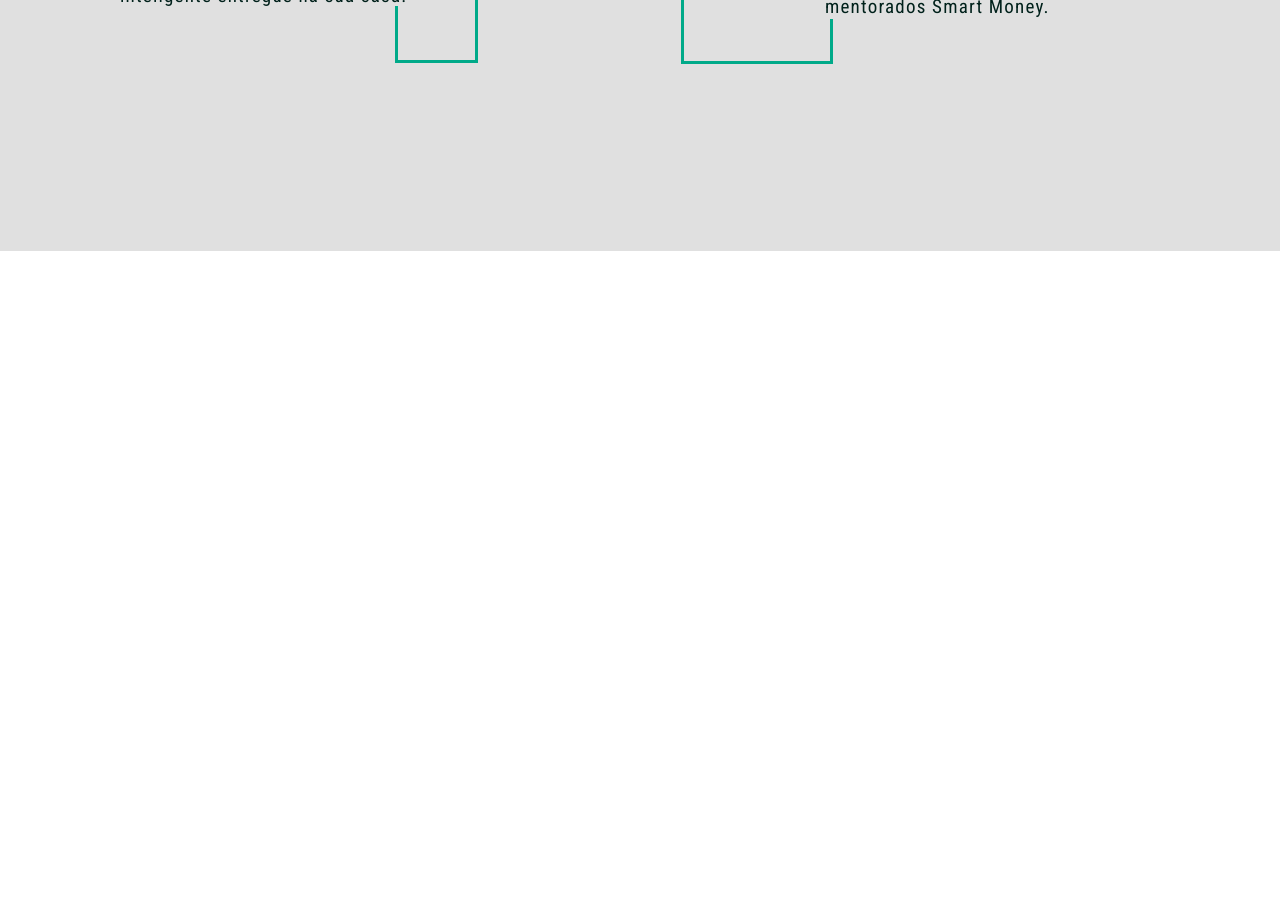
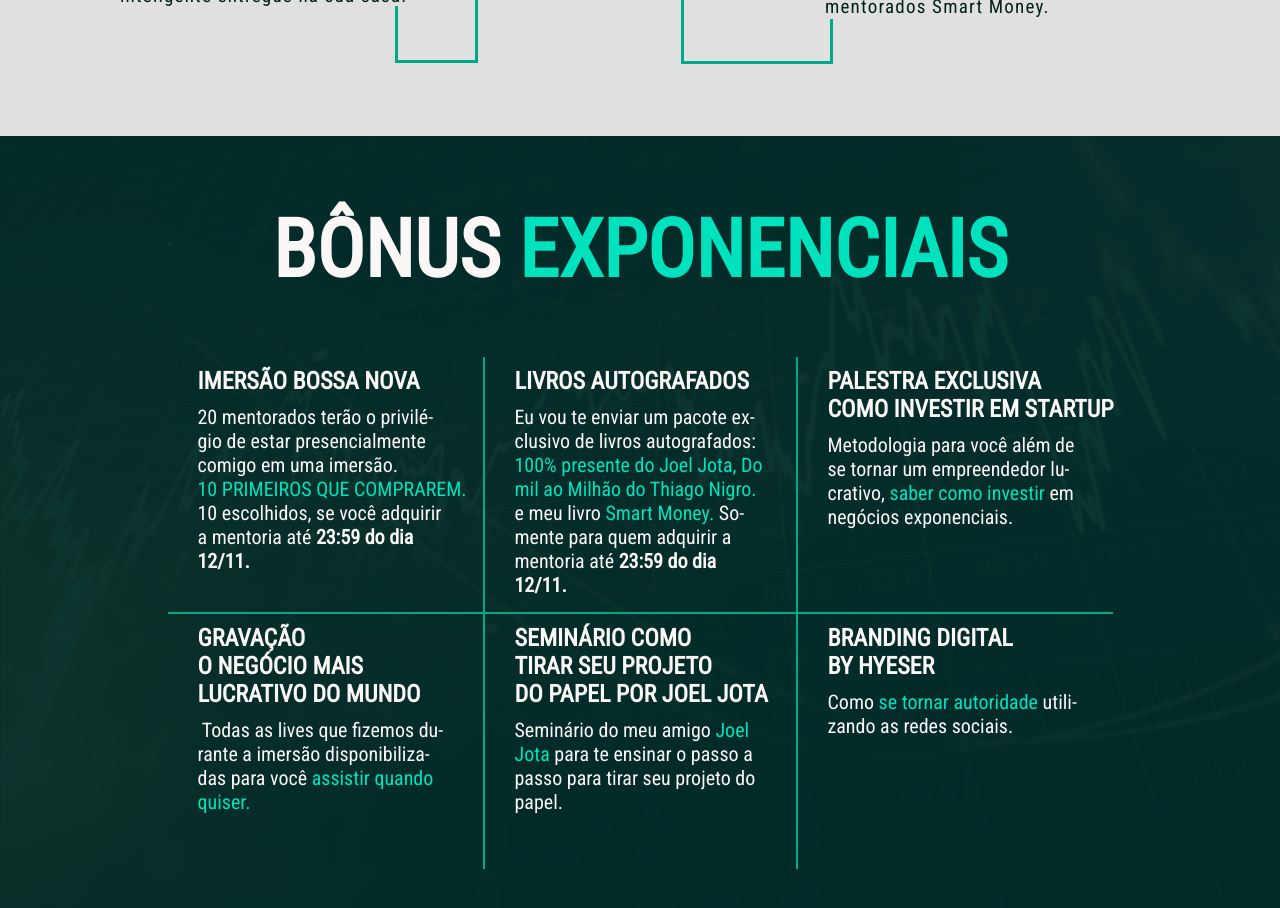
Before and after one commit to ygcorrea/landing-page-SM, a Vue app: page / in a window 1280 px wide. Shown: the part 3480-4388 px from the top of the page. Before the commit the page ends 3731 px from the top, so only its background shows below. Built offline with nearby package versions, Linux system fonts and the light colour scheme.

Commit message:
Finishing bonus section

```diff
--- a/src/App.vue
+++ b/src/App.vue
@@ -148,7 +148,7 @@
               <h4>Jk</h4>
               <h3>Canva</h3>
               <p>
-                O material de uma única página para contruir o seu negócio
+                O material de uma única página para construir o seu negócio
                 baseado nas 10 perguntas inteligentes.
               </p>
             </div>
@@ -156,6 +156,86 @@
               <h4>Comunidade</h4>
               <h3>Smart Money</h3>
               <p>Grupo exclusivo para os mentorados Smart Money.</p>
+            </div>
+          </div>
+        </div>
+      </div>
+    </section>
+    <section class="fifth-section">
+      <div class="fifth-section-container">
+        <div class="fifth-section-main-content">
+          <div class="fifth-section-title">
+            <h2>Bônus <font color="#00E1BE">exponenciais</font></h2>
+          </div>
+          <div>
+            <div class="fifth-section-card-bonus">
+              <div class="card-bonus1">
+                <h3>Imersão bossa nova</h3>
+                <p>
+                  20 mentorados terão o privilé-<pre>gio de estar presencialmente</pre>
+                  comigo em uma imersão.
+                <pre><font color="#00E1BE">10 PRIMEIROS QUE COMPRAREM.</font></pre>
+                <pre>10 escolhidos, se você adquirir</pre> a mentoria até <strong>23:59 do dia 12/11.</strong>
+                </p>
+              </div>
+              <div class="card-bonus2">
+                <h3>Livros autografados</h3>
+                <p>
+                  Eu vou te enviar um pacote ex-<pre>clusivo de livros autografados:</pre>
+                 <font color="#00E1BE"><pre>100% presente do Joel Jota, Do</pre><pre>mil ao Milhão do Thiago Nigro.</pre>
+                  </font>
+                  e meu livro <font color="#00E1BE">Smart Money.</font> So-<pre>mente para quem adquirir a</pre>
+                 mentoria até <strong>23:59 do dia 12/11.</strong>
+                </p>
+              </div>
+              <div class="card-bonus3">
+                <h3>
+                  Palestra exclusiva
+                  <pre>como investir em startup</pre>
+                </h3>
+                <p>
+                  Metodologia para você além de<pre>se tornar um empreendedor lu-</pre>crativo,
+                  <font color="#00E1BE">saber como investir</font>
+                  em negócios exponenciais.
+                </p>
+              </div>
+            </div>
+            <div class="line-bottom"></div>
+            <div class="fifth-section-card-bonus">
+              <div class="card-bonus1">
+                <h3>
+                  Gravação
+                  <pre>o negócio mais</pre>
+                  lucrativo do mundo
+                </h3>
+                <p>
+                 <pre> Todas as lives que fizemos du-</pre><pre>rante a imersão disponibiliza-</pre>das
+                  para você
+                  <font color="#00E1BE">assistir quando quiser.</font>
+                </p>
+              </div>
+              <div class="card-bonus2">
+                <h3>
+                  Seminário como
+                  <pre>tirar seu projeto</pre>
+                  do papel por joel jota
+                </h3>
+                <p>
+                  Seminário do meu amigo
+                  <font color="#00E1BE"> Joel Jota </font>
+                  para te ensinar o passo a passo para tirar seu projeto do
+                  papel.
+                </p>
+              </div>
+              <div class="card-bonus3">
+                <h3>
+                  Branding digital
+                  <pre>by hyeser</pre>
+                </h3>
+                <p><pre>Como <font color="#00E1BE">se tornar autoridade</font> utili-</pre>zando
+                  as redes sociais.
+                </p>
+              </div>
             </div>
           </div>
         </div>
@@ -432,7 +512,7 @@
   width: 220px;
   font-size: 100px;
   line-height: 85px;
-  color: white;
+  color: #fcf7f7;
   text-transform: uppercase;
 }
 .third-section-smart-money h2:first-child {
@@ -455,7 +535,7 @@
   display: flex;
   justify-content: center;
   align-items: baseline;
-  color: white;
+  color: #fcf7f7;
   padding: 20px;
   border-left: 2px solid #00e1be;
 }
@@ -466,7 +546,7 @@
 .third-section-mentoring h3 {
   font-size: 45px;
   font-weight: 400;
-  color: white;
+  color: #fcf7f7;
   text-transform: uppercase;
   letter-spacing: 15px;
   margin-left: 5px;
@@ -497,7 +577,7 @@
 }
 .fourth-section {
   width: 100%;
-  height: 735px;
+  height: 620px;
   background: #e0e0e0;
 }
 
@@ -633,6 +713,91 @@
 }
 
 /*  */
+/* Fifth section */
+.fifth-section {
+  width: 100%;
+  height: 800px;
+  background: url(./assets/Graphic.png);
+  background-repeat: no-repeat;
+  background-size: cover;
+}
+
+.fifth-section-container {
+  width: 100%;
+  height: 100%;
+  background: #021a1bab;
+  display: flex;
+  align-items: center;
+  justify-content: center;
+}
+.fifth-section-main-content {
+  display: flex;
+  flex-direction: column;
+  justify-content: center;
+  width: 1050px;
+  align-items: center;
+}
+
+.fifth-section-title {
+  text-align: center;
+  margin-bottom: 60px;
+}
+
+.fifth-section-title h2 {
+  font-size: 80px;
+  font-weight: 700;
+  color: #fcf7f7;
+  text-transform: uppercase;
+}
+
+.fifth-section-card-bonus {
+  width: 100%;
+  display: flex;
+}
+
+.card-bonus1,
+.card-bonus2,
+.card-bonus3 {
+  width: 315px;
+  height: 255px;
+  display: flex;
+  flex-direction: column;
+  justify-content: flex-start;
+  align-items: flex-start;
+  padding: 0px 0px 0px 20px;
+}
+
+.card-bonus2 {
+  border-left: 2px solid #00aa89;
+  border-right: 2px solid #00aa89;
+}
+
+.card-bonus1 p,
+.card-bonus2 p,
+.card-bonus3 p {
+  width: 257px;
+  font-size: 20px;
+  letter-spacing: 0px;
+  color: #fcf7f7;
+  padding: 10px 0px 0px 10px;
+}
+
+.card-bonus1 h3,
+.card-bonus2 h3,
+.card-bonus3 h3 {
+  font-size: 24px;
+  font-weight: 700;
+  color: #fcf7f7;
+  text-transform: uppercase;
+  padding: 10px 0px 0px 10px;
+}
+
+.line-bottom {
+  width: 100%;
+  border-bottom: 2px solid #00aa89;
+}
+
+/*  */
 .subscribe-button {
   width: 362px;
   height: 60px;
```
Also changed, not shown: src/assets/Graphic.png (added).
